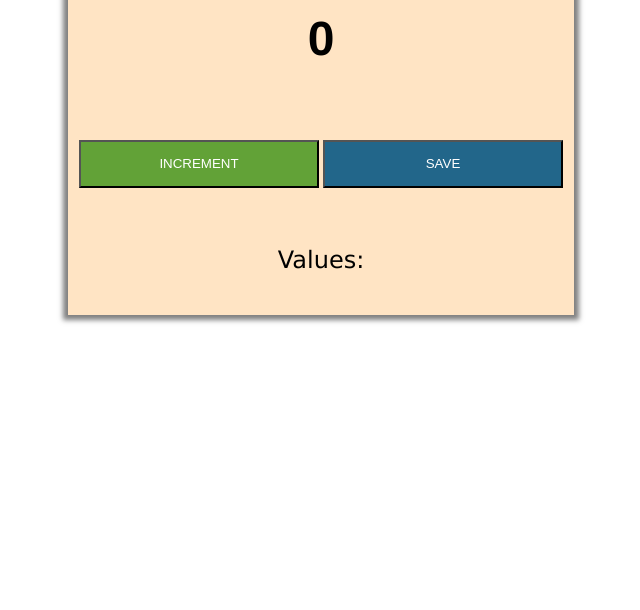
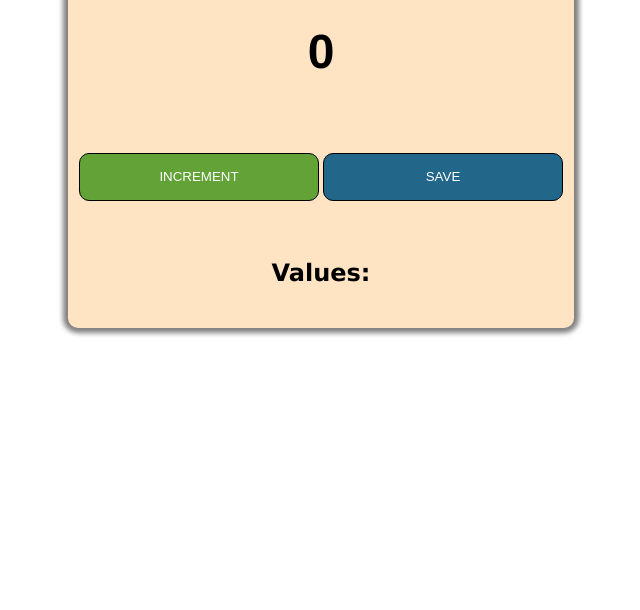
Before and after one commit to vuuduu/increment_counter, a plain HTML site: page index.html in a window 1280 px wide. Shown: the part 190-800 px from the top of the page, without its empty margins (319-959 px from the left). Drawn offline with Linux system fonts and the light colour scheme.

Commit message:
adding in the final touch

```diff
--- a/index.html
+++ b/index.html
@@ -9,7 +9,7 @@
             <div id="header-container">
                 <h1 id="h1-title">INCREMENTAL COUNTER</h1>
                 <h2 id="count-element">0</h2></div>
-            <div>
+            <div class="buttons">
                 <button id="increment-btn" onclick="increment()">INCREMENT</button>
                 <button id="save-btn" onclick="save()">SAVE</button>
             </div>
--- a/styles.css
+++ b/styles.css
@@ -5,10 +5,11 @@
     justify-content: space-around;
     align-items: center;
     text-align: center;
-    min-height: 60vh;
-    margin-top: 2%;
-    margin-left: 30%;
-    margin-right: 30%;
+    height: 60vh;
+    max-width: 40%;
+    margin: auto;
+    margin-top: 3%;
+    border-radius: 10px;
 
     /* offset-x | offset-y | blur-radius | spread-radius | color */
     box-shadow: 0 0 5px 5px rgba(0, 0, 0, 0.5);
@@ -27,6 +28,8 @@
 
 #increment-btn {
     background: rgb(98, 162, 55);
+    border: 1px solid black;
+    border-radius: 10px;
     color: white;
     height: 3rem;
     width: 15rem;
@@ -34,6 +37,8 @@
 
 #save-btn {
     background: rgb(34, 102, 138);
+    border: 1px solid black;
+    border-radius: 10px;
     color: white;
     height: 3rem;
     width: 15rem;
@@ -42,4 +47,5 @@
 #increment-display {
     font-size: 3vh;
     font-family: 'Lucida Sans', 'Lucida Sans Regular', 'Lucida Grande', 'Lucida Sans Unicode', Geneva, Verdana, sans-serif;
+    font-weight: 600;
 }
```
